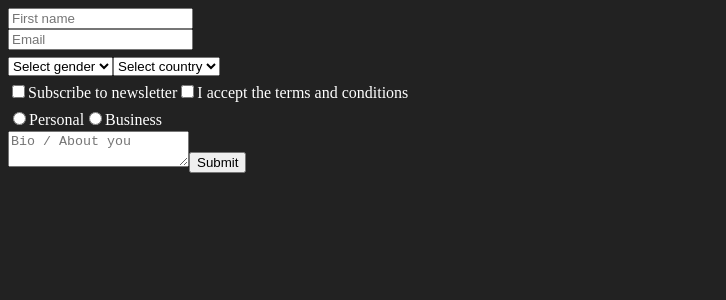
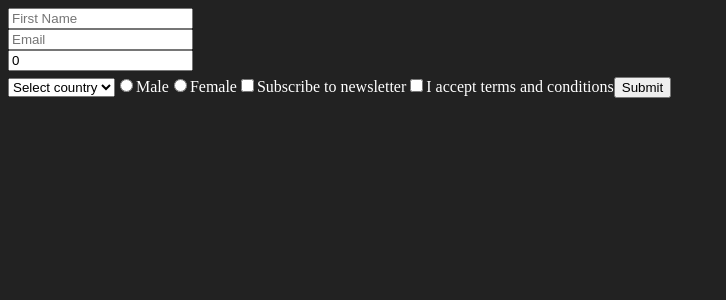
Before and after one commit to ameysawant/react-typescript, a React (Vite) app: page / in a window 1280 px wide. Shown: the top 300 px of the page, without its empty margins (0-726 px from the left). Built offline with nearby package versions, Linux system fonts and the light colour scheme.

Commit message:
added forms

```diff
--- a/src/components/Forms.tsx
+++ b/src/components/Forms.tsx
@@ -3,148 +3,140 @@ import type { ChangeEvent, SubmitEvent } from "react";
 
 type InputChange = ChangeEvent<HTMLInputElement>;
 type SelectChange = ChangeEvent<HTMLSelectElement>;
-type TextareaChange = ChangeEvent<HTMLTextAreaElement>;
 type FormSubmit = SubmitEvent<HTMLFormElement>;
 
-type FormData = {
+// ---------- Types ----------
+type MyFormData = {
   firstName: string;
   email: string;
+  mobile: number;
+  country: string;
+  termsAndConditions: boolean;
+  newsletter: boolean;
   gender: string;
-  country: string;
-  newsletter: boolean;
-  terms: boolean;
-  accountType: string;
-  bio: string;
 };
 
-const initialForm: FormData = {
+// ---------- Initial Form ----------
+const initialForm: MyFormData = {
   firstName: "",
   email: "",
+  mobile: 0,
+  country: "",
+  termsAndConditions: false,
+  newsletter: false,
   gender: "",
-  country: "",
-  newsletter: false,
-  terms: false,
-  accountType: "",
-  bio: "",
 };
 
+// ---------- Component ----------
 const Forms = () => {
-  const [form, setForm] = useState<FormData>(initialForm);
-
-  const handleSubmit = (e: FormSubmit) => {
-    e.preventDefault();
-    console.log("Form submitted:", form);
-  };
+  const [myForm, setMyForm] = useState<MyFormData>(initialForm);
 
   const handleInputChange = (e: InputChange) => {
     const { name, value, type, checked } = e.target;
-    setForm((prev) => ({
+
+    setMyForm((prev) => ({
       ...prev,
-      [name]: type === "checkbox" ? checked : value,
+      [name]:
+        type === "checkbox"
+          ? checked
+          : name === "mobile"
+            ? Number(value)
+            : value,
     }));
   };
 
   const handleSelectChange = (e: SelectChange) => {
     const { name, value } = e.target;
-    setForm((prev) => ({ ...prev, [name]: value }));
+    setMyForm((prev) => ({ ...prev, [name]: value }));
   };
 
-  const handleTextareaChange = (e: TextareaChange) => {
-    const { name, value } = e.target;
-    setForm((prev) => ({ ...prev, [name]: value }));
+  const handleSubmit = (e: FormSubmit) => {
+    e.preventDefault();
+    console.log("Form submitted:", myForm);
   };
 
   return (
     <form onSubmit={handleSubmit}>
-      {/* Text Input */}
+      {/* Text */}
       <input
         type="text"
-        placeholder="First name"
         name="firstName"
-        value={form.firstName}
+        placeholder="First Name"
+        value={myForm.firstName}
         onChange={handleInputChange}
       />
 
-      {/* Email Input */}
+      {/* Email */}
       <input
         type="email"
+        name="email"
         placeholder="Email"
-        name="email"
-        value={form.email}
+        value={myForm.email}
         onChange={handleInputChange}
       />
 
-      {/* Select Dropdown */}
-      <select name="gender" value={form.gender} onChange={handleSelectChange}>
-        <option value="">Select gender</option>
-        <option value="male">Male</option>
-        <option value="female">Female</option>
-        <option value="other">Other</option>
-      </select>
+      {/* Mobile */}
+      <input
+        type="number"
+        name="mobile"
+        placeholder="Mobile"
+        value={myForm.mobile}
+        onChange={handleInputChange}
+      />
 
-      <select name="country" value={form.country} onChange={handleSelectChange}>
+      {/* Select */}
+      <select
+        name="country"
+        value={myForm.country}
+        onChange={handleSelectChange}
+      >
         <option value="">Select country</option>
         <option value="in">India</option>
         <option value="us">USA</option>
       </select>
 
-      <br />
+      {/* Radio */}
+      <label>
+        <input
+          type="radio"
+          name="gender"
+          value="male"
+          checked={myForm.gender === "male"}
+          onChange={handleInputChange}
+        />
+        Male
+      </label>
+      <label>
+        <input
+          type="radio"
+          name="gender"
+          value="female"
+          checked={myForm.gender === "female"}
+          onChange={handleInputChange}
+        />
+        Female
+      </label>
 
-      {/* Checkbox 1 */}
+      {/* Checkbox */}
       <label>
         <input
           type="checkbox"
           name="newsletter"
-          checked={form.newsletter}
+          checked={myForm.newsletter}
           onChange={handleInputChange}
         />
         Subscribe to newsletter
       </label>
 
-      {/* Checkbox 2 */}
       <label>
         <input
           type="checkbox"
-          name="terms"
-          checked={form.terms}
+          name="termsAndConditions"
+          checked={myForm.termsAndConditions}
           onChange={handleInputChange}
         />
-        I accept the terms and conditions
+        I accept terms and conditions
       </label>
-
-      <br />
-
-      {/* Radio */}
-      <label>
-        <input
-          type="radio"
-          name="accountType"
-          value="personal"
-          checked={form.accountType === "personal"}
-          onChange={handleInputChange}
-        />
-        Personal
-      </label>
-      <label>
-        <input
-          type="radio"
-          name="accountType"
-          value="business"
-          checked={form.accountType === "business"}
-          onChange={handleInputChange}
-        />
-        Business
-      </label>
-
-      <br />
-
-      {/* Textarea */}
-      <textarea
-        placeholder="Bio / About you"
-        name="bio"
-        value={form.bio}
-        onChange={handleTextareaChange}
-      />
 
       <button type="submit">Submit</button>
     </form>
```
